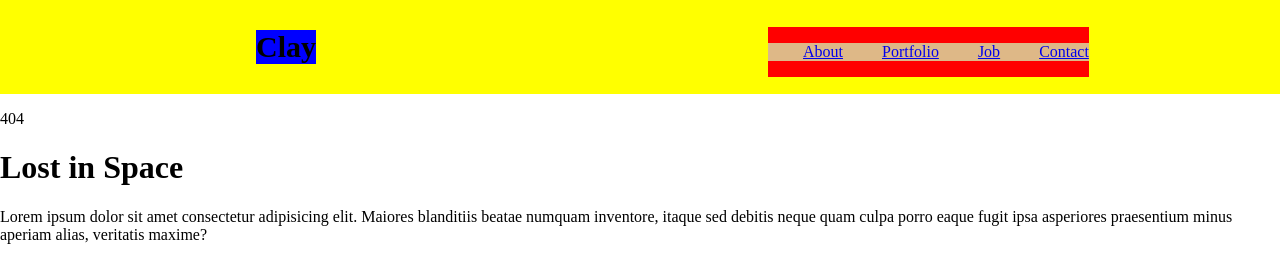
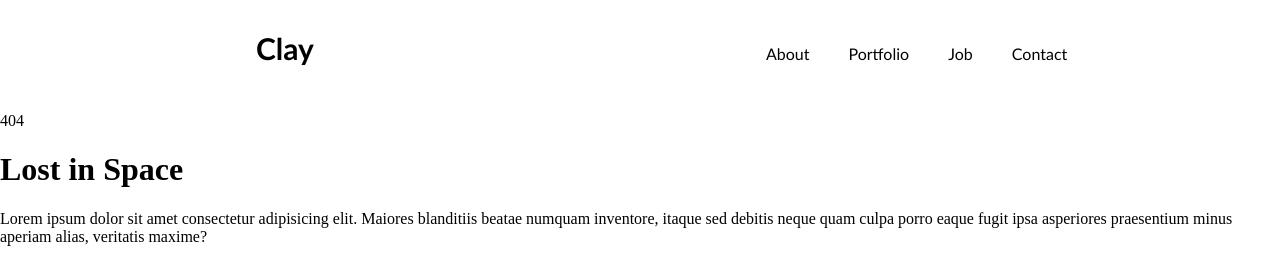
Before and after one commit to sgrazys/02-lost, a website: page index.html in a window 1280 px wide. Shown: the top 256 px of the page. Drawn offline with Linux system fonts and the light colour scheme.

Commit message:
feat: add nav bar

```diff
--- a/index.html
+++ b/index.html
@@ -10,22 +10,22 @@
 
 <body style="margin: 0; padding:0">
 
-    <header style="background-color: yellow; display: inline-block; width: 100%;">
-        <p style="background-color: blue; margin: 0; margin-block-start: 1em;
-        margin-block-end: 1em; margin-left: 20%; font-weight: 700; font-size: 30px; color: black; display: inline-block;">Clay</p>
-        <nav style="background-color: red; display: inline-block; margin-left: 35%;">
-            <ul style="background-color: burlywood; padding:0;">
-                <li style="display: inline; padding-left: 35px;">
-                    <a href="#">About</a>
+    <header style="display: inline-block; width: 100%;">
+        <p style="margin: 0; margin-block-start: 1em;
+        margin-block-end: 1em; margin-left: 20%; font-weight: 700; font-size: 30px; color: black; display: inline-block; font-family: 'Trebuchet MS', 'Lucida Sans Unicode', 'Lucida Grande', 'Lucida Sans', Arial, sans-serif;">Clay</p>
+        <nav style=" display: inline-block; margin-left: 35%; font-family: 'Trebuchet MS', 'Lucida Sans Unicode', 'Lucida Grande', 'Lucida Sans', Arial, sans-serif; font-weight: 500; font-size: 16px;">
+            <ul style=" padding:0;">
+                <li style="display: inline;">
+                    <a href="#" style="text-decoration: none; color: black;">About</a>
                 </li>
                 <li style="display: inline; padding-left: 35px;">
-                    <a href="#">Portfolio</a>
+                    <a href="#" style="text-decoration: none; color: black;" >Portfolio</a>
                 </li>
                 <li style="display: inline; padding-left: 35px;">
-                    <a href="#">Job</a>
+                    <a href="#" style="text-decoration: none; color: black;">Job</a>
                 </li>
                 <li style="display: inline; padding-left: 35px;">
-                    <a href="#">Contact</a>
+                    <a href="#" style="text-decoration: none; color: black;">Contact</a>
                 </li>
             </ul>
         </nav>
```
